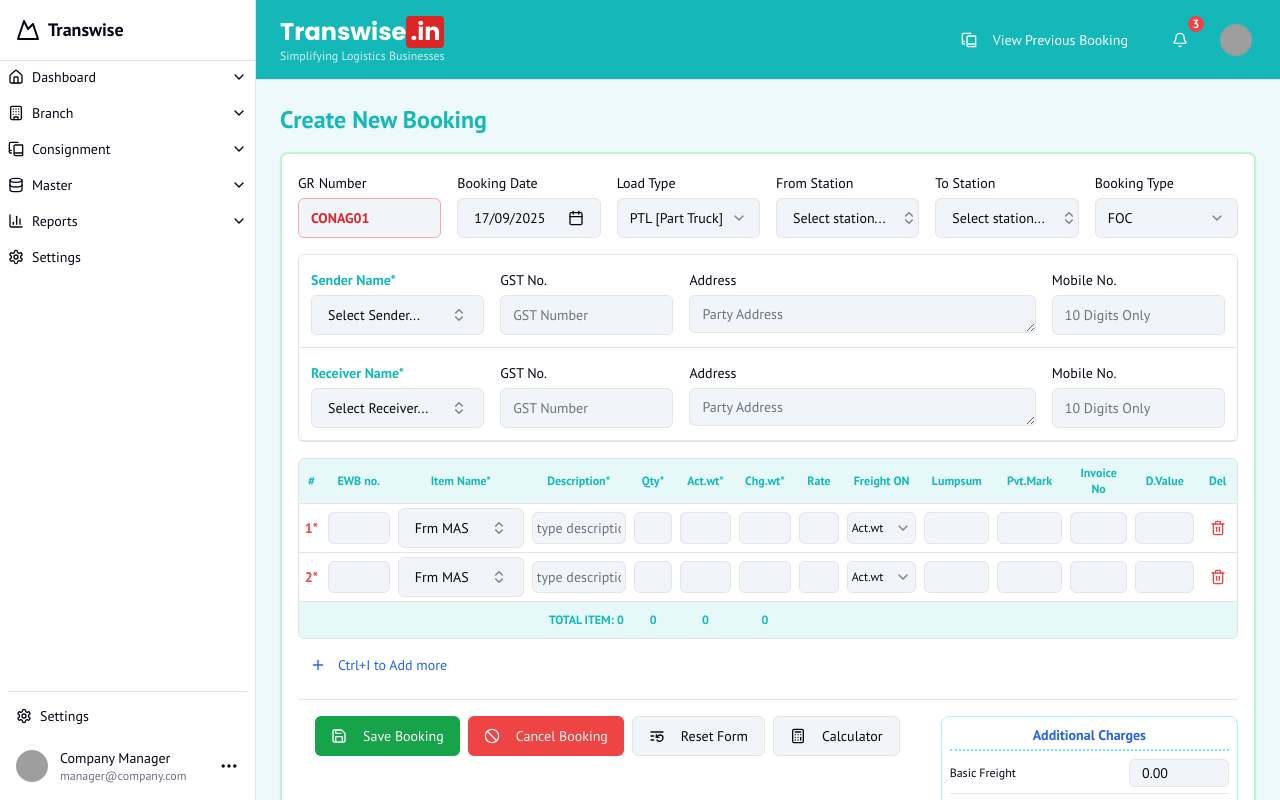
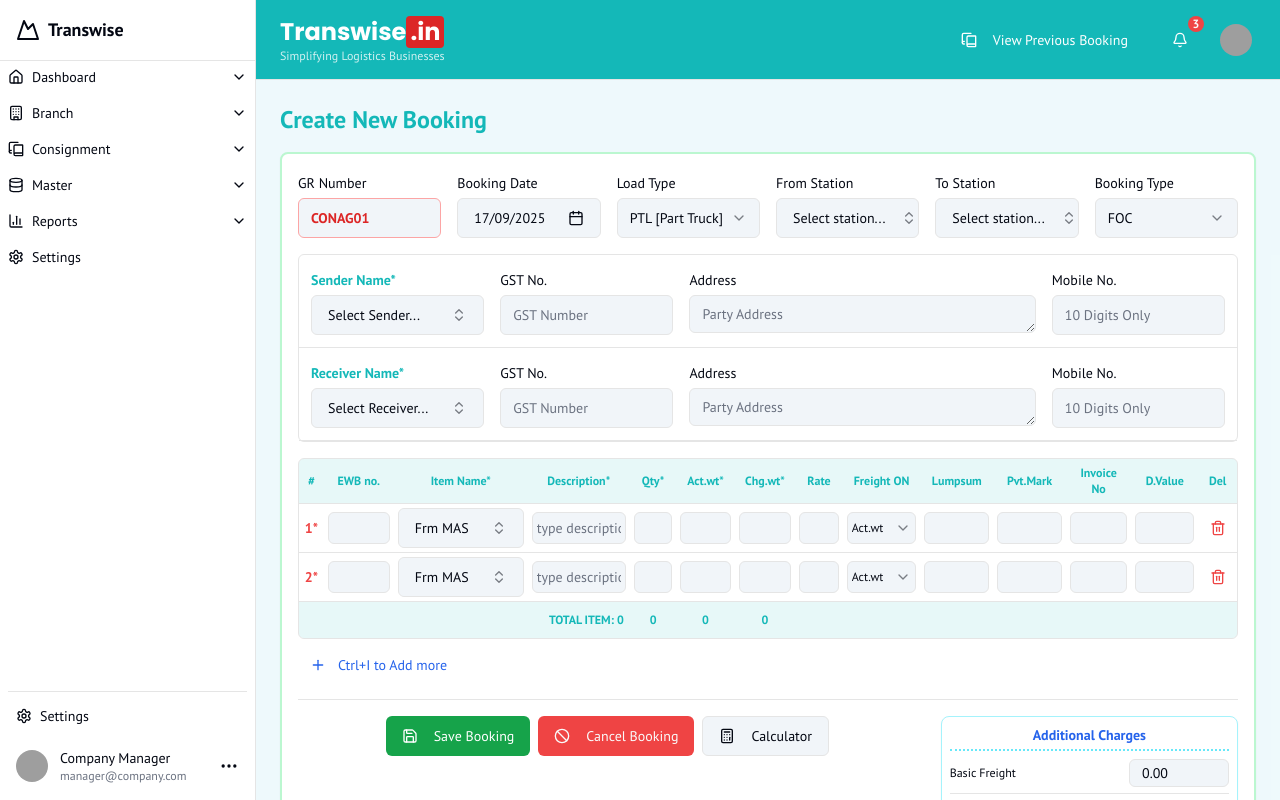
Before and after one commit to ashishdhandale/Transwise-App, a Next.js app: page /company/bookings/new in a window 1280 px wide. Shown: the top 800 px of the page. Built offline with nearby package versions, Linux system fonts and the light colour scheme; grey boxes are pictures that could not be loaded.

Commit message:
in edit pop up button should be replave with exit without saving and whe

```diff
--- a/src/components/company/bookings/booking-form.tsx
+++ b/src/components/company/bookings/booking-form.tsx
@@ -37,9 +37,10 @@
 interface BookingFormProps {
     bookingId?: string;
     onSaveSuccess?: () => void;
+    onClose?: () => void;
 }
 
-export function BookingForm({ bookingId, onSaveSuccess }: BookingFormProps) {
+export function BookingForm({ bookingId, onSaveSuccess, onClose }: BookingFormProps) {
     const isEditMode = !!bookingId;
 
     const [itemRows, setItemRows] = useState<ItemRow[]>([]);
@@ -172,7 +173,7 @@
                 <Separator className="my-6 border-dashed" />
                 <div className="grid grid-cols-1 lg:grid-cols-3 gap-6 items-start">
                     <div className="lg:col-span-2">
-                         <MainActionsSection onSave={() => handleSaveOrUpdate(grandTotal)} isEditMode={isEditMode} />
+                         <MainActionsSection onSave={() => handleSaveOrUpdate(grandTotal)} isEditMode={isEditMode} onClose={onClose} />
                     </div>
                     <div className="space-y-4">
                         <ChargesSection basicFreight={basicFreight} onGrandTotalChange={setGrandTotal} initialGrandTotal={isEditMode ? grandTotal : undefined} />
--- a/src/components/company/bookings/edit-booking-dialog.tsx
+++ b/src/components/company/bookings/edit-booking-dialog.tsx
@@ -29,7 +29,11 @@
         </DialogHeader>
         <ScrollArea className="flex-grow">
             <div className="pr-6">
-                 <BookingForm bookingId={bookingId} onSaveSuccess={() => onOpenChange(false)} />
+                 <BookingForm
+                    bookingId={bookingId}
+                    onSaveSuccess={() => onOpenChange(false)}
+                    onClose={() => onOpenChange(false)}
+                 />
             </div>
         </ScrollArea>
       </DialogContent>
--- a/src/components/company/bookings/main-actions-section.tsx
+++ b/src/components/company/bookings/main-actions-section.tsx
@@ -2,18 +2,7 @@
 'use client';
 
 import { Button } from '@/components/ui/button';
-import { Save, Ban, ListRestart, FileUp, Calculator, RefreshCw } from 'lucide-react';
-import {
-  AlertDialog,
-  AlertDialogAction,
-  AlertDialogCancel,
-  AlertDialogContent,
-  AlertDialogDescription,
-  AlertDialogFooter,
-  AlertDialogHeader,
-  AlertDialogTitle,
-  AlertDialogTrigger,
-} from "@/components/ui/alert-dialog";
+import { Save, Ban, FileUp, Calculator, RefreshCw, X } from 'lucide-react';
 import { useState } from 'react';
 import { CalculatorDialog } from './calculator-dialog';
 import { useRouter } from 'next/navigation';
@@ -21,17 +10,12 @@
 interface MainActionsSectionProps {
     onSave: () => void;
     isEditMode: boolean;
+    onClose?: () => void;
 }
 
-export function MainActionsSection({ onSave, isEditMode }: MainActionsSectionProps) {
+export function MainActionsSection({ onSave, isEditMode, onClose }: MainActionsSectionProps) {
     const [isCalculatorOpen, setIsCalculatorOpen] = useState(false);
     const router = useRouter();
-
-    const handleReset = () => {
-        // In edit mode, it should just reset to the original state of the booking
-        // In new mode, it clears the form.
-        window.location.reload();
-    };
 
     return (
         <div className="flex flex-wrap items-center justify-center gap-2">
@@ -39,24 +23,16 @@
                 {isEditMode ? <RefreshCw className="mr-2 h-4 w-4" /> : <Save className="mr-2 h-4 w-4" />}
                 {isEditMode ? 'Update Booking' : 'Save Booking'}
             </Button>
-            <Button variant="destructive"><Ban className="mr-2 h-4 w-4" />Cancel Booking</Button>
-            <AlertDialog>
-                <AlertDialogTrigger asChild>
-                    <Button variant="outline"><ListRestart className="mr-2 h-4 w-4" />Reset Form</Button>
-                </AlertDialogTrigger>
-                <AlertDialogContent>
-                    <AlertDialogHeader>
-                        <AlertDialogTitle>Are you absolutely sure?</AlertDialogTitle>
-                        <AlertDialogDescription>
-                            This action will reset all fields in the form to their default values. Any unsaved changes will be lost.
-                        </AlertDialogDescription>
-                    </AlertDialogHeader>
-                    <AlertDialogFooter>
-                        <AlertDialogCancel>Cancel</AlertDialogCancel>
-                        <AlertDialogAction onClick={handleReset}>Continue</AlertDialogAction>
-                    </AlertDialogFooter>
-                </AlertDialogContent>
-            </AlertDialog>
+
+            {isEditMode ? (
+                <Button variant="outline" onClick={onClose}>
+                    <X className="mr-2 h-4 w-4" />
+                    Exit Without Saving
+                </Button>
+            ) : (
+                 <Button variant="destructive"><Ban className="mr-2 h-4 w-4" />Cancel Booking</Button>
+            )}
+
             <Button variant="outline" onClick={() => setIsCalculatorOpen(true)}>
                 <Calculator className="mr-2 h-4 w-4" />
                 Calculator
```
